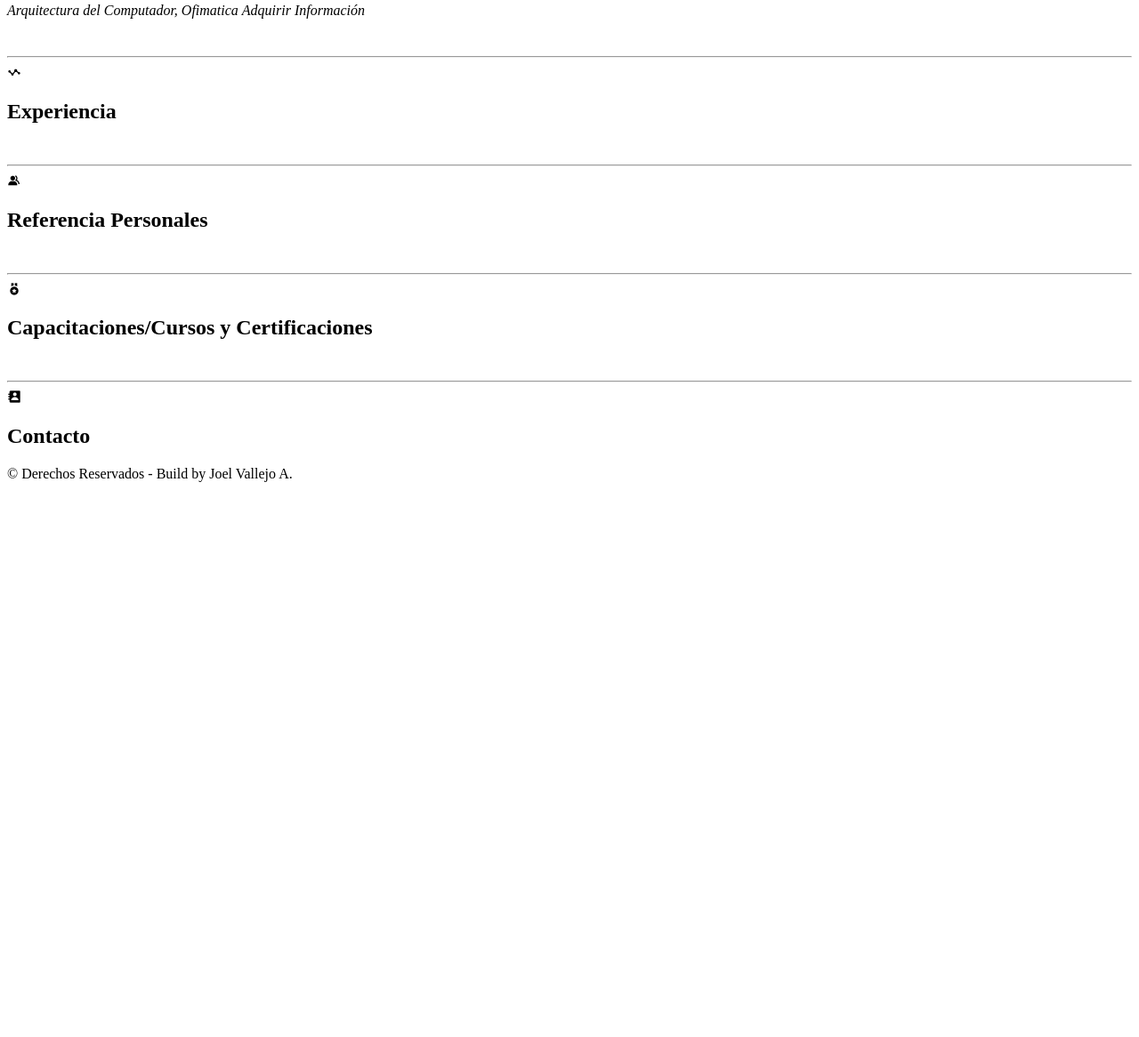
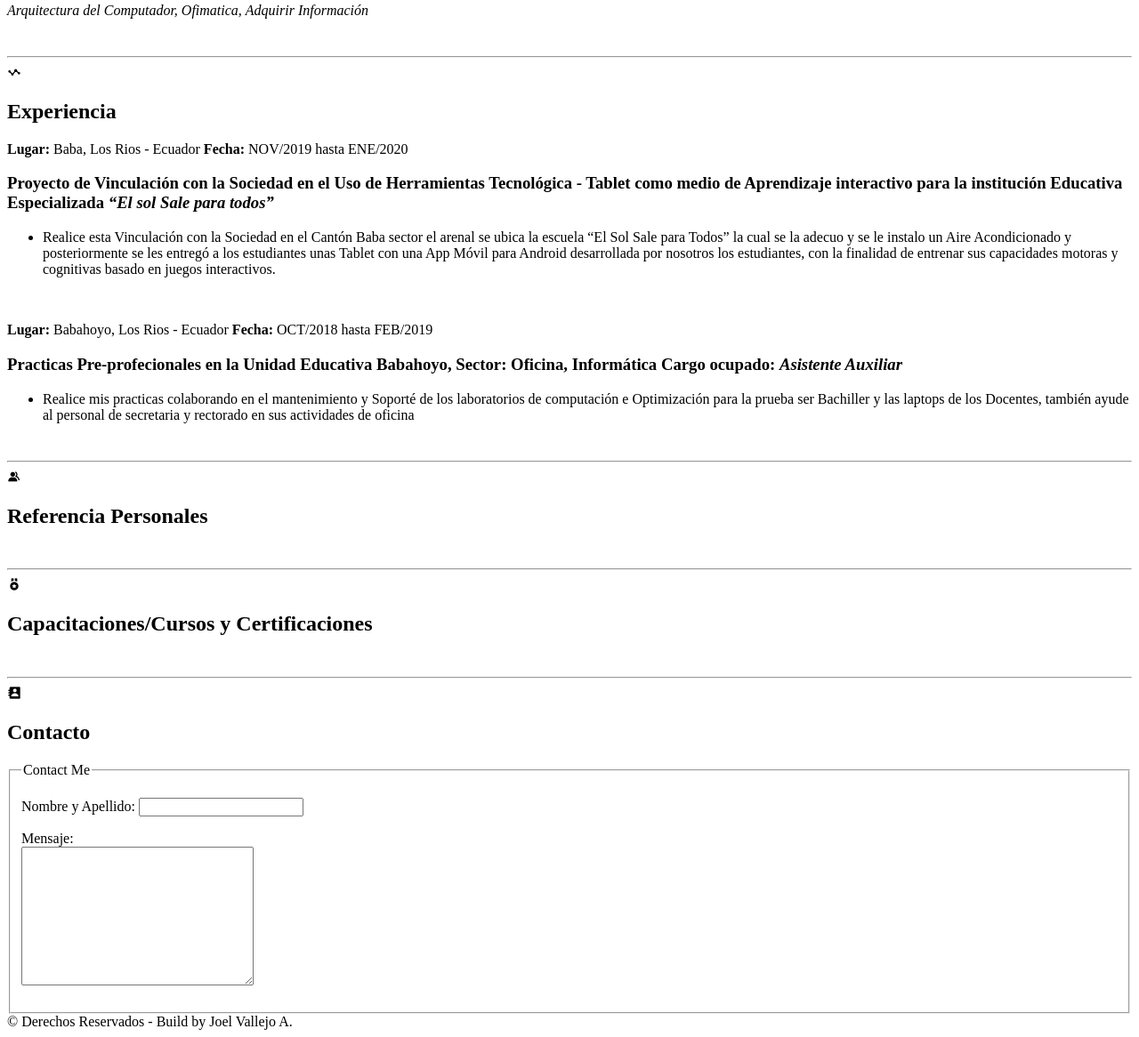
Before and after one commit to JoelVallejo/Curriculo_Vitae, a plain HTML site: page index.html in a window 1280 px wide. Shown: the part 1081-2247 px from the top of the page at 89% size. Before the commit the page ends 1631 px from the top, so only its background shows below. Drawn offline with nearby package versions, Linux system fonts and the light colour scheme.

Commit message:
Agregando Experiencia

```diff
--- a/index.html
+++ b/index.html
@@ -79,7 +79,7 @@
         </header>
         <p>
           <em>Arquitectura del Computador,</em>
-          <i>Ofimatica</i>
+          <i>Ofimatica,</i>
           <i>Adquirir Información</i>
         </p>
 
@@ -92,7 +92,41 @@
           <i class='bx bx-stats'></i>
           <h1>Experiencia</h1>
         </header>
+        <p>
+          <b>Lugar:</b> Baba, Los Rios - Ecuador
+          <b>Fecha:</b> <time datetime="2019-11-30">NOV/2019</time> hasta <time datetime="2020-01-12">ENE/2020</time>
+        </p>
+        <h3>Proyecto de Vinculación con la Sociedad en el Uso de
+          Herramientas Tecnológica - Tablet como medio de
+          Aprendizaje interactivo para la institución Educativa
+          Especializada
+          <em>“El sol Sale para todos”</em></h3>
 
+        <ul>
+          <li>Realice esta Vinculación con la Sociedad en el Cantón Baba
+            sector el arenal se ubica la escuela “El Sol Sale para Todos” la
+            cual se la adecuo y se le instalo un Aire Acondicionado y
+            posteriormente se les entregó a los estudiantes unas Tablet con
+            una App Móvil para Android desarrollada por nosotros los
+            estudiantes, con la finalidad de entrenar sus capacidades motoras
+            y cognitivas basado en juegos interactivos.</li>
+        </ul>
+        <br/>
+        <p>
+          <b>Lugar:</b> Babahoyo, Los Rios - Ecuador
+          <b>Fecha:</b> <time datetime="2018-10-16">OCT/2018</time> hasta <time datetime="2019-02-21">FEB/2019</time>
+        </p>
+        <h3>Practicas Pre-profecionales en la Unidad Educativa
+          Babahoyo, Sector: Oficina, Informática
+          Cargo ocupado: <em>Asistente Auxiliar</em>
+        </h3>
+
+        <ul>
+          <li>Realice mis practicas colaborando en el mantenimiento y Soporté
+            de los laboratorios de computación e Optimización para la prueba
+            ser Bachiller y las laptops de los Docentes, también ayude al
+            personal de secretaria y rectorado en sus actividades de oficina</li>
+        </ul>
       </article>
       <br/>
       <hr/>
@@ -122,7 +156,21 @@
           <i class='bx bxs-contact'></i>
           <h1>Contacto</h1>
         </header>
-
+        <form name="contact Me" action="" method="post" >
+          <fieldset>
+            <legend>
+              Contact Me
+            </legend>
+            <p>
+              <label for="form_text">Nombre y Apellido:</label>
+              <input type="text" id="form_text"/><br/>
+            </p>
+            <p>
+              <label for="form_textarea">Mensaje:</label><br/>
+              <textarea name="mensaje" id="form_textarea" cols="30" rows="10"></textarea>
+            </p>
+          </fieldset>
+        </form>
       </article>
       <footer>
         © Derechos Reservados - Build by Joel Vallejo A.
```
